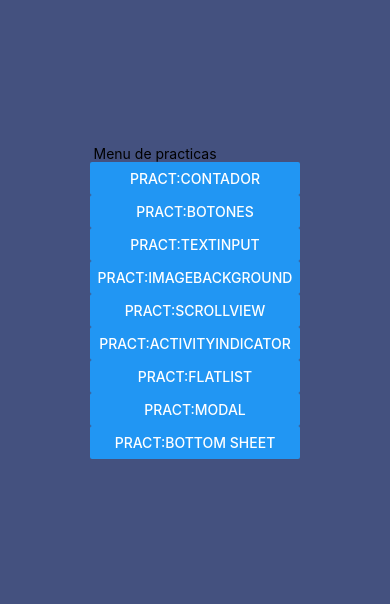
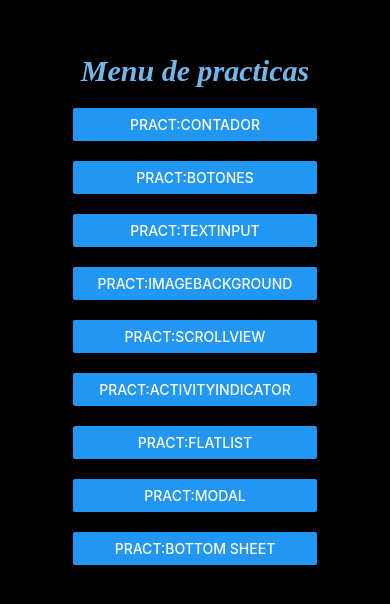
Before and after one commit to Daniel-cpu123/PAM212, a React Native app in the folder intro/: screen / in a window 390 px wide. Shown: the part 120-724 px from the top of the page. Built offline with nearby package versions, Linux system fonts and the light colour scheme.

Commit message:
TextInput & Alert: Completada

```diff
--- a/intro/screens/MenuScreen.js
+++ b/intro/screens/MenuScreen.js
@@ -37,8 +37,8 @@ export default function MenuScreen() {
             default:
                 return (
                     <View style={styles.container}>
-      <View>
-            <Text> Menu de practicas </Text>
+      <View style={styles.contenedorBotones}>
+            <Text style={styles.texto}> Menu de practicas </Text>
             <Button onPress={()=>setScreen('contador')} title="Pract:Contador"/>
             <Button onPress={()=>setScreen('botones')} title="Pract:Botones"/>
             <Button onPress={()=>setScreen('TextInput')} title="Pract:TextInput"/>
@@ -60,8 +60,23 @@ export default function MenuScreen() {
 const styles = StyleSheet.create({
   container: {
     flex: 1,
-    backgroundColor: '#44517fff',
+    backgroundColor: '#000001ff',
     alignItems: 'center',
     justifyContent: 'center',
   },
+  texto:{
+    color:'#72b6eaff',
+    fontSize:30,
+    fontFamily:'Times New Roman', //tipo de letra
+    fontWeight:'bold', //color de negritas
+    fontStyle:'italic',//tipo de letra inclinada
+    textDecorationLine:'',
+  },
+  contenedorBotones:{
+    marginTop:15, //Va a tomar un margen superior de 15
+    flexDirection:'column', //Los botones se van a acomodar en columna
+    gap:20, //Va a tener un espacio entre cada boton de 20
+
+  }
+
 });
--- a/intro/screens/TextInputScreen.js
+++ b/intro/screens/TextInputScreen.js
@@ -0,0 +1,79 @@
+import React, { useState } from 'react';
+import { View, Text, TextInput, Alert, Button, StyleSheet } from 'react-native';
+
+export default function TextScreen() {
+  const [nombre, setNombre] = useState('');
+  const [mensaje, setMensaje] = useState('');
+  const [contraseña, setContraseña] = useState('');
+  const [comentario, setComentario] = useState('');
+
+  const enviarDatos = () => {
+    if (nombre.trim() === '' || contraseña.trim() === '' || comentario.trim() === '') {
+      Alert.alert('Error', 'Por favor completa todos los campos');
+      alert('Error: Por favor completa todos los campos');
+      setMensaje('Faltan campos por llenar');
+
+    } else {
+      Alert.alert('¡Hola!', 'Bienvenidooo, ' + nombre + '!');
+      alert('¡Hola! Bienvenidooo, ' + nombre + '!');
+      setMensaje('Bienvenidooo, ' + nombre + '!');
+    }
+  };
+
+  return (
+    <View style={styles.container}>
+      <Text style={styles.title}>Práctica para ingresar tu nombre usando TextInput y Alert</Text>
+      <TextInput
+        style={styles.input}
+        placeholder="Escribe tu nombre"
+        value={nombre}
+        onChangeText={setNombre}
+      />
+      <TextInput
+      style={styles.input}
+      placeholder='escribe contrasena'
+      value='{contraseña}'
+      onChangeText={setContraseña}
+      SecureTextEntry={true}
+      />
+      <TextInput
+      style={[styles.input, {height: 100, textAlignVertical:'top'}]}
+      placeholder='escribe comentario'
+      value={comentario}
+      onChangeText={setComentario}
+      multiline={true}
+      numberOfLines={4}
+      />
+
+      <Button title="Enviar" onPress={enviarDatos} />
+      <Text style={styles.mensaje}>{mensaje}</Text>
+    </View>
+  );
+}
+
+const styles = StyleSheet.create({
+  container:{
+    flex:1,
+    justifyContent:'center',
+    alignItems:'center',
+    padding:20,
+    gap:10
+  },
+  title:{
+    fontSize:25,
+    fontWeight:'bold'
+  },
+  input:{
+    width:'80%',
+    borderWidth:3,
+    borderColor:'#a47bf7ff',
+    padding:12,
+    borderRadius:9
+  },
+  mensaje:{
+    marginTop:20,
+    fontSize:18,
+    color:'#e431f1ff',
+    textAlign:'center'
+  }
+});
```
